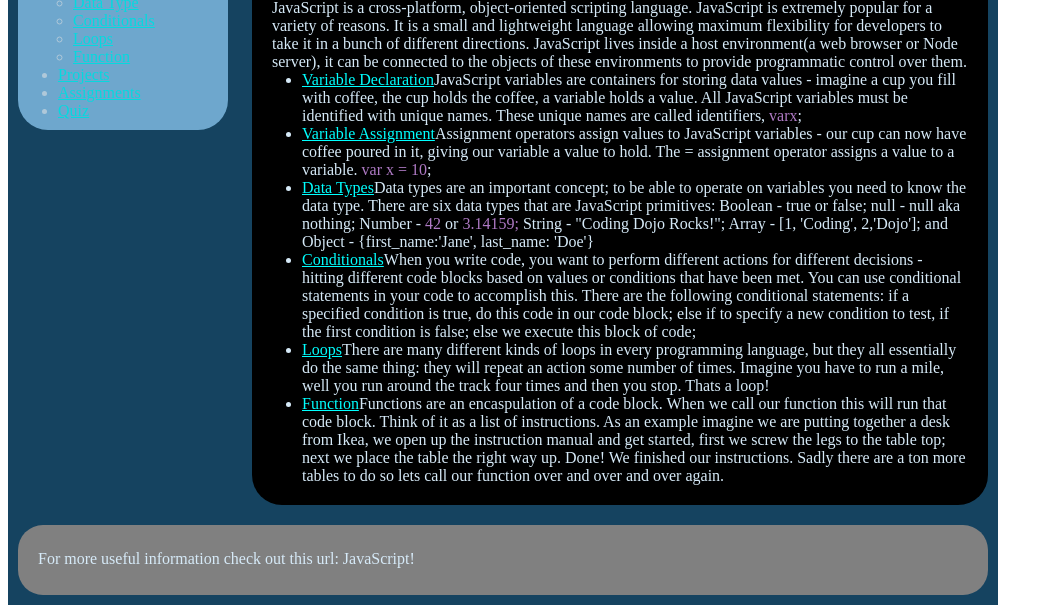
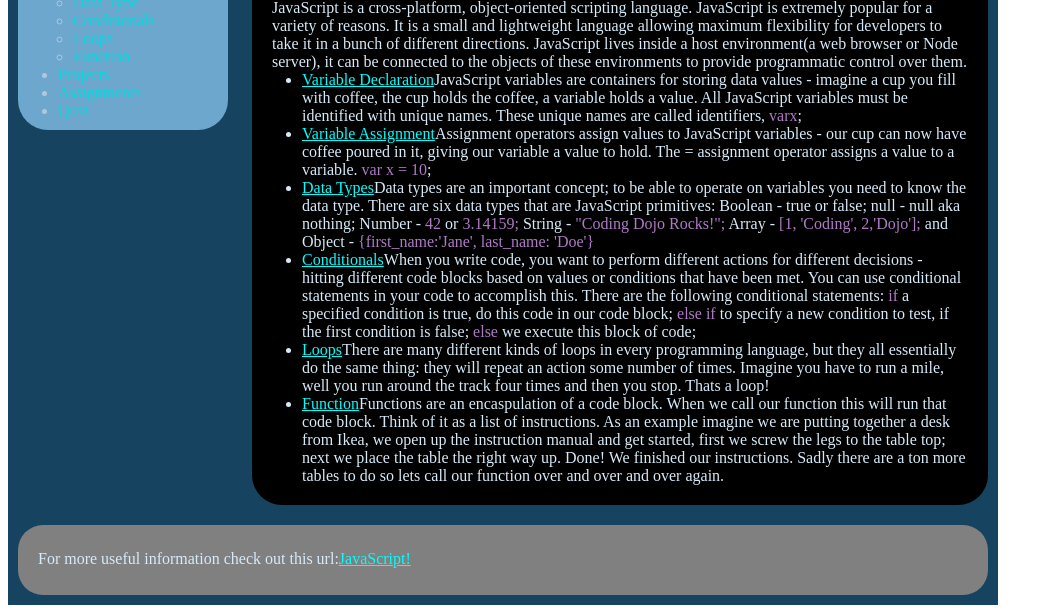
Before and after one commit to Inkh/JSFund, a plain HTML site: page index.html in a window 1280 px wide. Shown: the part 206-819 px from the top of the page, without its empty margins (0-1053 px from the left). Drawn offline with Linux system fonts and the light colour scheme.

Commit message:
initial composition

```diff
--- a/index.html
+++ b/index.html
@@ -37,14 +37,14 @@
                 <ul>
                     <li><p>Variable Declaration</p>JavaScript variables are containers for storing data values - imagine a cup you fill with coffee, the cup holds the coffee, a variable holds a value. All JavaScript variables must be identified with unique names. These unique names are called identifiers, <p class="pcode">varx</p>;</li>
                     <li><p>Variable Assignment</p>Assignment operators assign values to JavaScript variables - our cup can now have coffee poured in it, giving our variable a value to hold. The = assignment operator assigns a value to a variable. <p class="pcode">var x = 10</p>;</li>
-                    <li><p>Data Types</p>Data types are an important concept; to be able to operate on variables you need to know the data type. There are six data types that are JavaScript primitives: Boolean - true or false; null - null aka nothing; Number - <p class="pcode">42</p> or <p class="pcode">3.14159;</p> String - "Coding Dojo Rocks!"; Array - [1, 'Coding', 2,'Dojo']; and Object - {first_name:'Jane', last_name: 'Doe'}</li>
-                    <li><p>Conditionals</p>When you write code, you want to perform different actions for different decisions - hitting different code blocks based on values or conditions that have been met. You can use conditional statements in your code to accomplish this. There are the following conditional statements: if a specified condition is true, do this code in our code block; else if to specify a new condition to test, if the first condition is false; else we execute this block of code;</li>
+                    <li><p>Data Types</p>Data types are an important concept; to be able to operate on variables you need to know the data type. There are six data types that are JavaScript primitives: Boolean - true or false; null - null aka nothing; Number - <p class="pcode">42</p> or <p class="pcode">3.14159;</p> String - <p class="pcode">"Coding Dojo Rocks!";</p> Array - <p class="pcode">[1, 'Coding', 2,'Dojo'];</p> and Object - <p class="pcode">{first_name:'Jane', last_name: 'Doe'}</p></li>
+                    <li><p>Conditionals</p>When you write code, you want to perform different actions for different decisions - hitting different code blocks based on values or conditions that have been met. You can use conditional statements in your code to accomplish this. There are the following conditional statements: <p class="pcode">if</p> a specified condition is true, do this code in our code block; <p class="pcode">else if</p> to specify a new condition to test, if the first condition is false; <p class="pcode">else</p> we execute this block of code;</li>
                     <li><p>Loops</p>There are many different kinds of loops in every programming language, but they all essentially do the same thing: they will repeat an action some number of times. Imagine you have to run a mile, well you run around the track four times and then you stop. Thats a loop!</li>
                     <li><p>Function</p>Functions are an encaspulation of a code block. When we call our function this will run that code block. Think of it as a list of instructions. As an example imagine we are putting together a desk from Ikea, we open up the instruction manual and get started, first we screw the legs to the table top; next we place the table the right way up. Done! We finished our instructions. Sadly there are a ton more tables to do so lets call our function over and over and over again.</li>
                 </ul>
             </div>
             <div class="banbot">
-                <p class="pbot">For more useful information check out this url: JavaScript!</p>
+                <p class="pbot">For more useful information check out this url: <p class="plink">JavaScript!</p></p>
             </div>
         </div>
     </body>
--- a/style.css
+++ b/style.css
@@ -6,6 +6,12 @@ p{
 .pbot{
     margin:25px 0px 0px 20px;
     color:#D6EAF8;
+    display:inline-block;
+}
+.plink{
+    color:#00FFFF;
+    text-decoration: underline;
+    display:inline;
 }
 .p1{
     margin:0px 0px 0px 13px;
```
